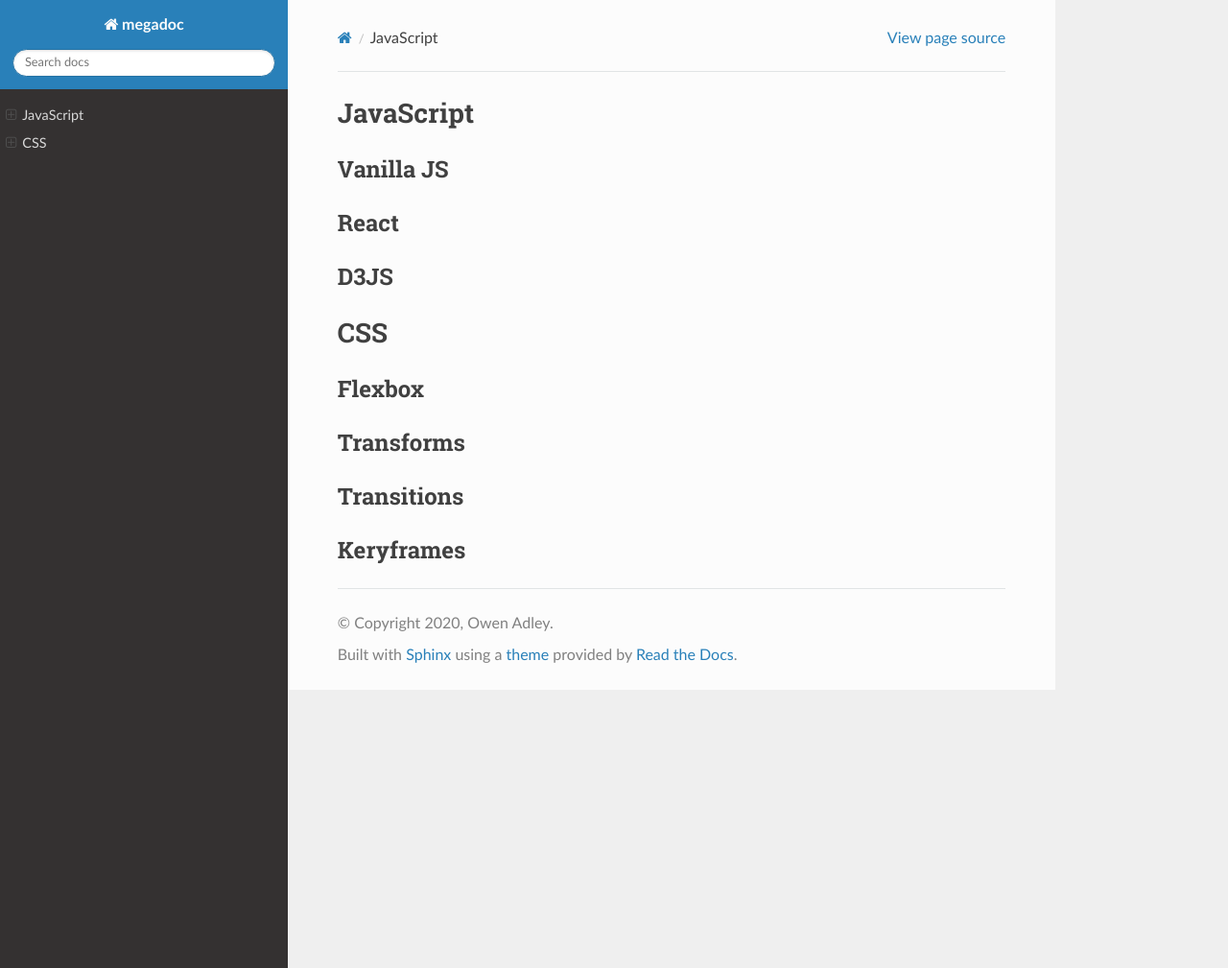
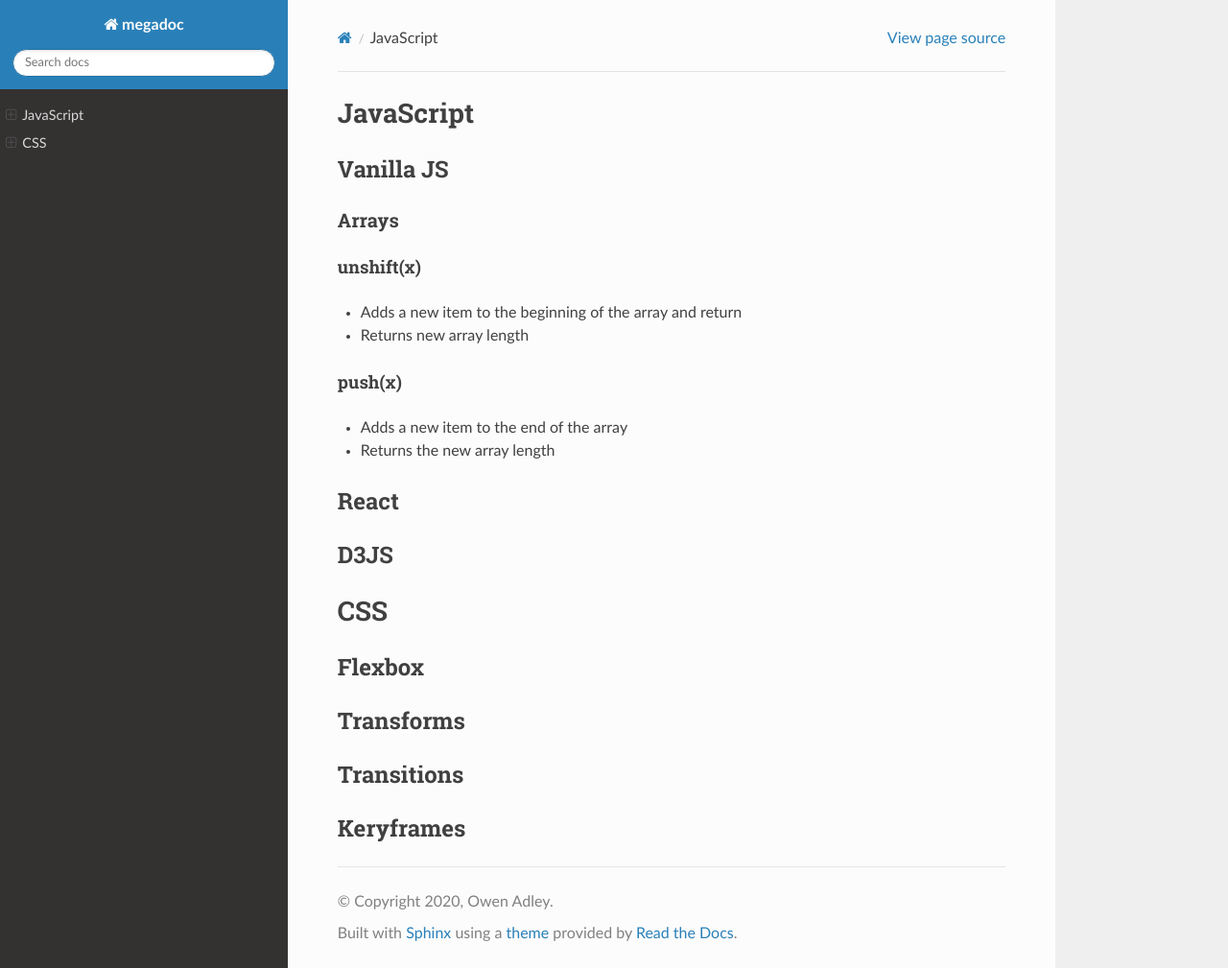
Before and after one commit to owenadley/Practise, a Sphinx documentation site: the page built from docs/source/index.rst, in a window 1280 px wide and 1009 px high. Shown: the whole window at 96% size. Built offline with Sphinx 7.4.7 and the Read the Docs theme 2.0.0, drawn with Linux system fonts in a browser that asks for light colours.

Commit message:
Playing around with headings

```diff
--- a/docs/source/index.rst
+++ b/docs/source/index.rst
@@ -4,6 +4,19 @@
 
 Vanilla JS
 ==================
+
+Arrays
+------------------
+unshift(x)
+^^^^^^^^^^
+* Adds a new item to the beginning of the array and return
+* Returns new array length
+push(x)
+^^^^^^^^^^
+* Adds a new item to the end of the array
+* Returns the new array length
+
+
 
 React
 ==================
```
